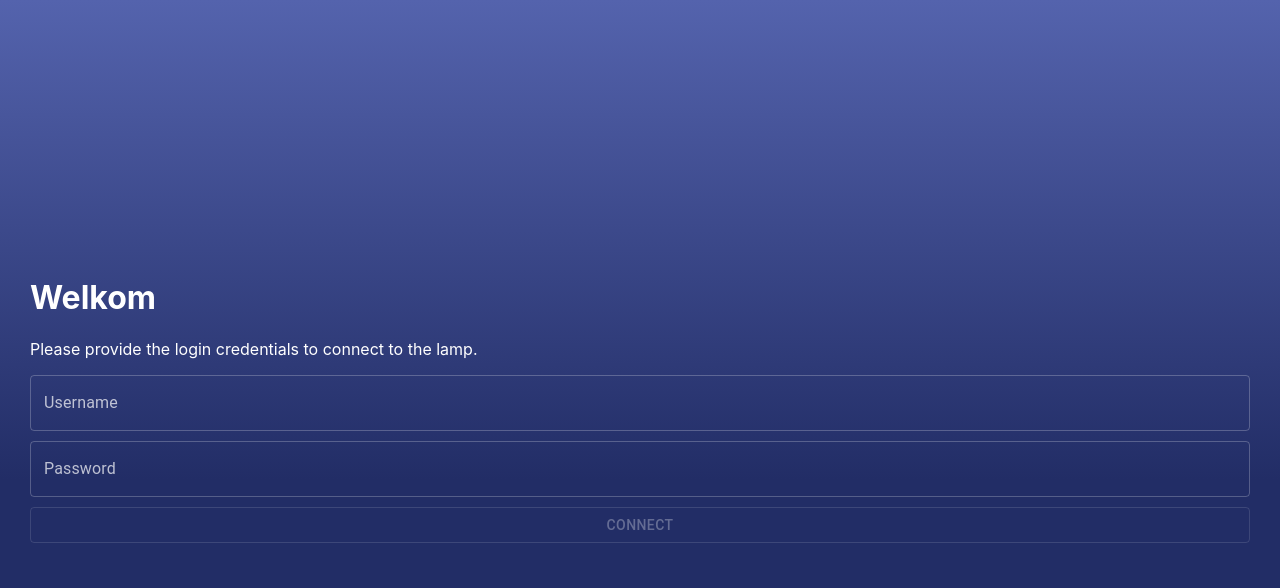
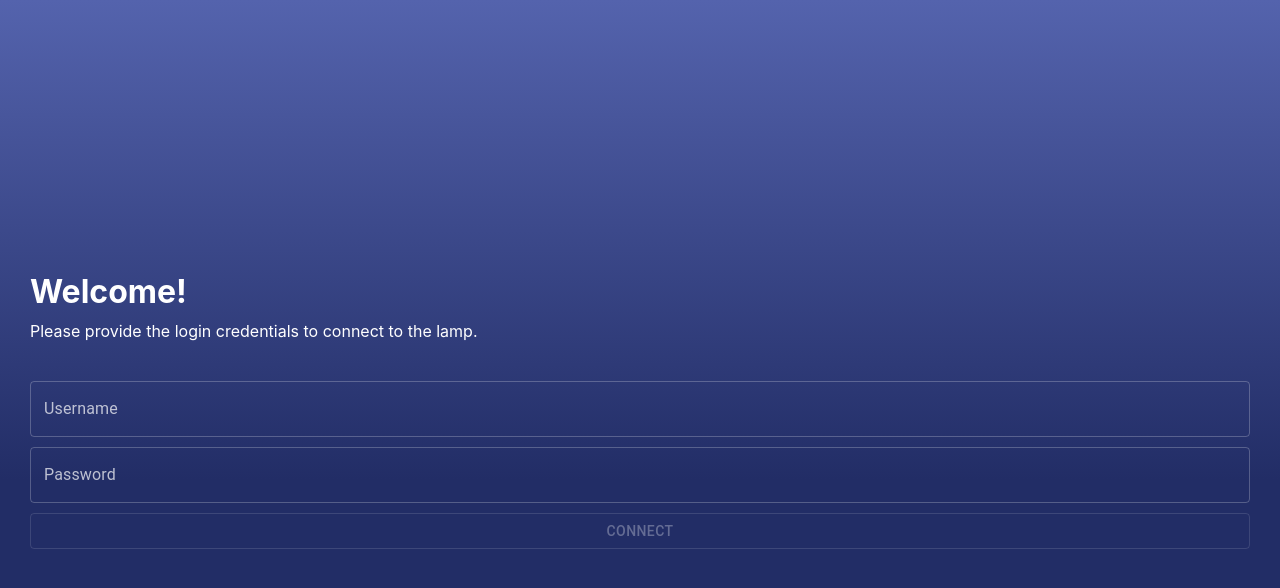
Before and after one commit to thvanarkel/SleepyLight, a React (Create React App) app in the folder Software/sleepy-config/: page / in a window 1280 px wide. Shown: the top 588 px of the page. Built offline with nearby package versions, Linux system fonts and the light colour scheme; what react-paho-mqtt would draw is missing.

Commit message:
Change formatting

```diff
--- a/Software/sleepy-config/src/Authentication.js
+++ b/Software/sleepy-config/src/Authentication.js
@@ -61,7 +61,7 @@ export default function Authentication(props) {
   return(
     <div className="loginPage">
     <div className="login">
-      <h1>Welkom</h1>
+      <h1>Welcome!</h1>
       <p>Please provide the login credentials to connect to the lamp.</p>
       <form noValidate autoComplete="off">
         <TextField
--- a/Software/sleepy-config/src/index.css
+++ b/Software/sleepy-config/src/index.css
@@ -25,10 +25,13 @@ code {
 
 .login > h1 {
   color: white;
+  margin-block-end: 0.3em;
 }
 
 .login > p {
    color: white;
+   margin-block-start: 0;
+   margin-block-end: 2.5em;
 }
 
 form {
```
